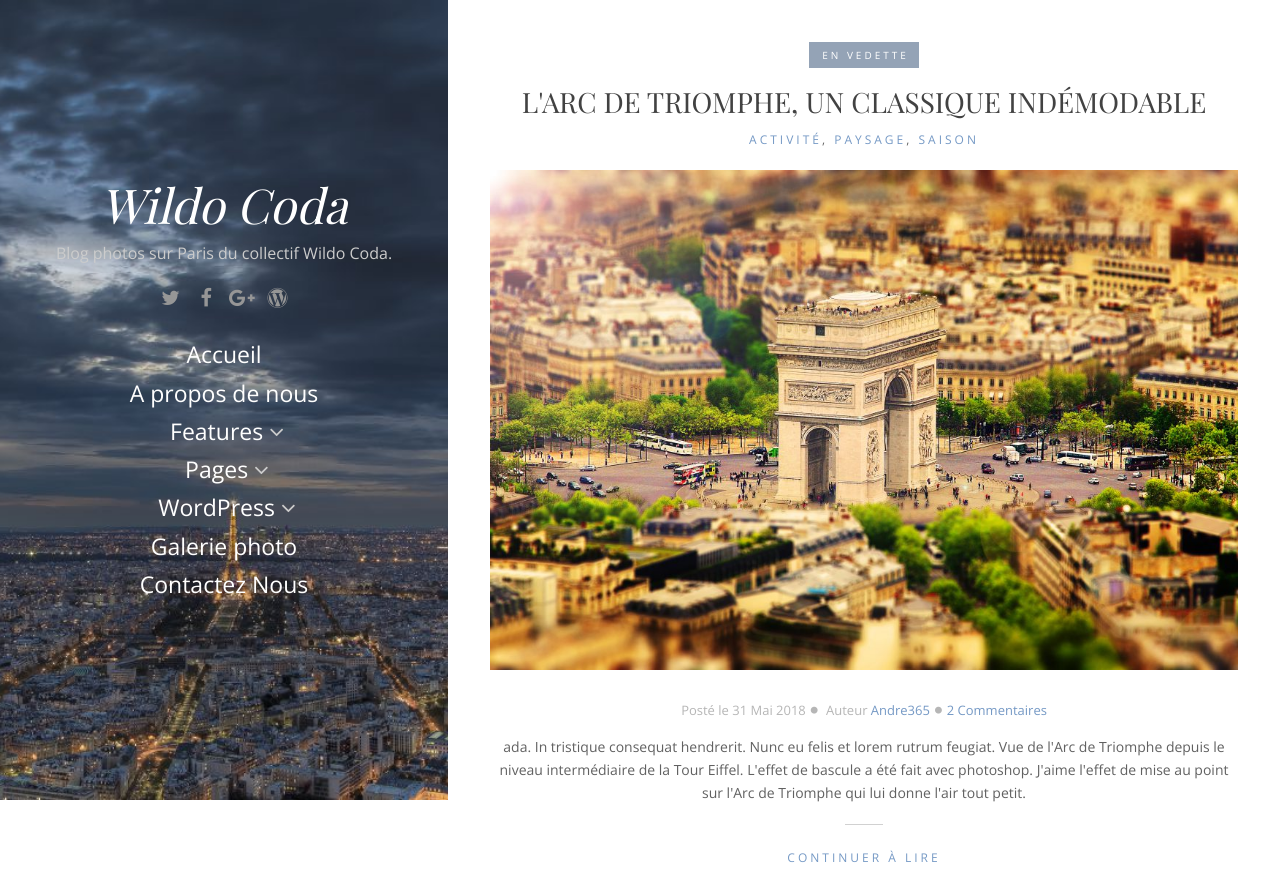
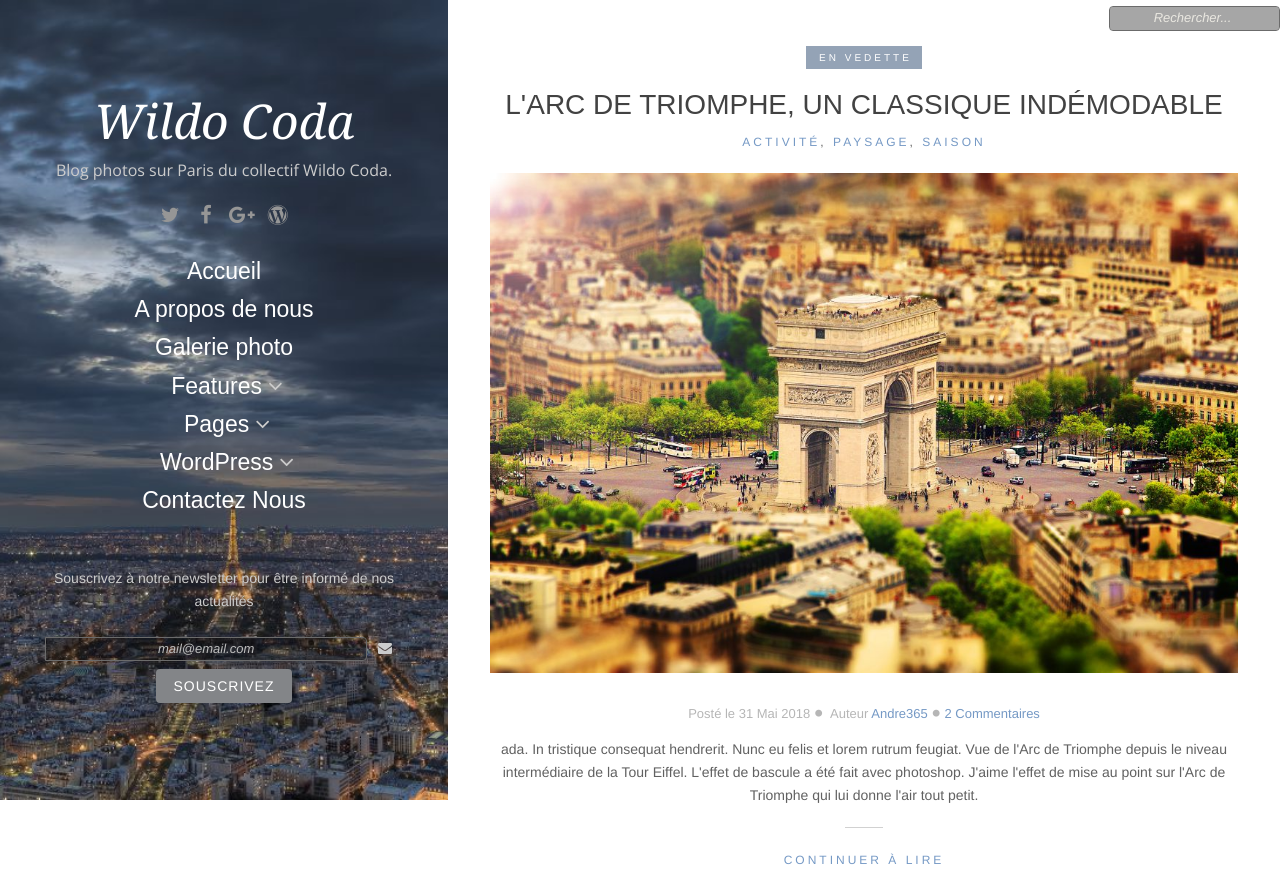
Before and after one commit to eddyte/paris-photoblog, a plain HTML site: page index.html in a window 1280 px wide. Shown: the top 874 px of the page. Drawn offline with nearby package versions, Linux system fonts and the light colour scheme; a web font is replaced by a local one.

Commit message:
add search box & newsletter

```diff
--- a/index.html
+++ b/index.html
@@ -60,7 +60,10 @@
 
                     <nav class="primary-navigation"><ul id="menu-primary-menu" class="nav-menu"><li id="menu-item-31" class="home menu-item menu-item-type-custom menu-item-object-custom current-menu-item current_page_item menu-item-home menu-item-31"><a href="/">Accueil</a></li>
                     <li id="menu-item-30" class="menu-item menu-item-type-post_type menu-item-object-page menu-item-30"><a href="/about-me/">A propos de nous</a></li>
+                    <li id="menu-item-28" class="menu-item menu-item-type-post_type menu-item-object-page menu-item-28"><a href="/gallerie.html">Galerie photo</a></li>
+
                     <li id="menu-item-33" class="menu-item menu-item-type-custom menu-item-object-custom menu-item-has-children menu-item-33"><a href="#">Features</a>
+
                     <ul class="sub-menu">
                         <li id="menu-item-176" class="menu-item menu-item-type-post_type menu-item-object-page menu-item-176"><a href="/blog-styles/">Blog Styles</a></li>
                         <li id="menu-item-166" class="menu-item menu-item-type-post_type menu-item-object-page menu-item-166"><a href="/sidebars/">Sidebars</a></li>
@@ -86,14 +89,46 @@
                         <li id="menu-item-68" class="menu-item menu-item-type-taxonomy menu-item-object-category menu-item-68"><a href="/category/link-post-format/">Link Post Format</a></li>
                     </ul>
                     </li>
-                    <li id="menu-item-28" class="menu-item menu-item-type-post_type menu-item-object-page menu-item-28"><a href="/wp-gallery/">Galerie photo</a></li>
                     <li id="menu-item-29" class="menu-item menu-item-type-post_type menu-item-object-page menu-item-29"><a href="/contact-me/">Contactez Nous</a></li>
                     </ul></nav>
 
                     </div><!-- .site-navigation -->
 
 
+					<!--<div id="sidebar-column-search">
+                        <form>
+                            <div class="form-group">
+                                    <input type="search" class="form-control" value="Rechercher...">
+                            </div>
 
+                        </form>
+
+
+                    </div>-->
+
+
+                    <div id="sidebar-column-newsletter">
+                    <div class="container">
+                            <div class="row">
+                                <div class="col-md-12">
+                                    <div class="thumbnail center well well-sm text-center">
+
+                                        <p>Souscrivez à notre newsletter pour être informé de nos actualités </p>
+
+                                        <form action="" method="post" role="form">
+                                            <div class="input-group">
+                                              <span class="input-group-addon">
+                                                <i class="fa fa-envelope"></i>
+                                              </span>
+                                              <input class="form-control" type="text" id="saisie" name="" placeholder="mail@email.com">
+                                            </div>
+                                            <input type="submit" value="Souscrivez" class="btn btn-large btn-primary mt-2" />
+                                      </form>
+                                    </div>
+                                </div>
+                            </div>
+                        </div>
+                    </div>
 
                 </div><!-- .site-branding -->
 
@@ -103,6 +138,16 @@
         </div><!-- .sidebar -->
 
     <div id="content" class="site-content">
+            <div id="search-bar">
+                    <form>
+                        <div class="form-group">
+                                <input type="search" class="form-control" value="Rechercher...">
+                        </div>
+
+                    </form>
+
+
+                </div>
         <div id="primary" class="content-area">
             <main id="main" class="site-main"  itemprop="mainContentOfPage">
 
@@ -111,7 +156,7 @@
 
                     <header class="entry-header">
                         <span class="featured">En vedette</span>
-                        <h2 class="entry-title" itemprop="headline"><a href="/create-an-amazing-visual-experience-with-each-page/">L'arc
+                        <h2 class="entry-title" itemprop="headline"><a href="/post.html">L'arc
                                 de triomphe, un classique indémodable</a></h2>
                         <div class="category-list">
                             <span class="category-links" itemprop="genre"><a href="/category/activities/" rel="category tag">Activité</a>,
@@ -119,7 +164,7 @@
                         </div>
 
 
-                        <a class="post-thumbnail" href="/" alt="Arc de Triomphe">
+                        <a class="post-thumbnail" href="/post.html" alt="Arc de Triomphe">
                             <img width="940" height="580" src="8864_hd-1024x683.jpg" class="attachment-post-thumbnail size-post-thumbnail wp-post-image"
                                 alt="Create an amazing visual experience with each page" itemprop="image" /> </a>
                         <div class="entry-meta">
--- a/style.css
+++ b/style.css
@@ -52,7 +52,7 @@ html {
 }
 body {
   	height: 100%;
-	font-family: "Open Sans",Helvetica,Arial,sans-serif;
+	font-family: Helvetica,Arial,sans-serif;
 	font-size: 0.875rem;
 	line-height: 1.65;
 	color: #616161;
@@ -135,7 +135,7 @@ img {
 
 .site-title {
   margin: 0;
-  font-family: "Playfair Display",Georgia;
+  font-family: Georgia;
   font-weight: 400;
   font-size: 3rem;
   font-style:italic;
@@ -166,6 +166,9 @@ img {
 }
 #sidebar-column-search {
     padding-top: 10px;
+}
+#sidebar-column-newsletter {
+	padding-top: 30px;
 }
 #sidebar-column-search .input-group {
     margin: auto;
@@ -179,7 +182,20 @@ img {
     color: #AFAFAF;
     text-align: center;
     font-style: italic;
-    font-size: 0.813rem;
+		font-size: 0.813rem;
+}
+
+#sidebar-column-newsletter .form-control {
+	height: auto;
+	padding: 2px 12px;
+	background-color: rgba(0,0,0,0.35);
+	border-color: #6b6b6b;
+	color: #AFAFAF;
+	text-align: center;
+	font-style: italic;
+	font-size: 0.813rem;
+	max-width: 90%;
+
 }
 
 /*--------------------------------------------------------
@@ -208,7 +224,7 @@ img {
 .primary-navigation li,
 .site-navigation li {
   margin-bottom: 6px;
-  font-family: "Open Sans",sans-serif;
+  font-family: sans-serif;
   font-weight: 300;
   font-size: 1.438rem;
   line-height: 1.4;
@@ -596,6 +612,30 @@ a.post-thumbnail:focus {
 .search-results .page-header {
   text-align: center;
 }
+#search-bar {
+	padding-top: 3px;
+	padding-right: 0;
+    padding-left: 0;
+}
+
+#search-bar .form-group {
+	margin: auto;
+	max-width: 40%;
+	float: right;
+    padding-top: 3px;
+}
+#search-bar .form-control {
+	height: auto;
+	padding: 2px 12px;
+	background-color: rgba(0,0,0,0.35);
+	border-color: #6b6b6b;
+	color: #eae8e1;
+	text-align: center;
+	font-style: italic;
+	font-size: 0.813rem;
+}
+
+
 
 /*--------------------------------------------------------
 6.1 Blog Grid Style
@@ -750,7 +790,7 @@ h4,
 h5,
 h6,
 .entry-title a {
-	font-family: "Playfair Display", sans-serif;
+	font-family: sans-serif;
 	color: #424242;
 	font-weight: 400;
 	line-height: 1.2;
```
